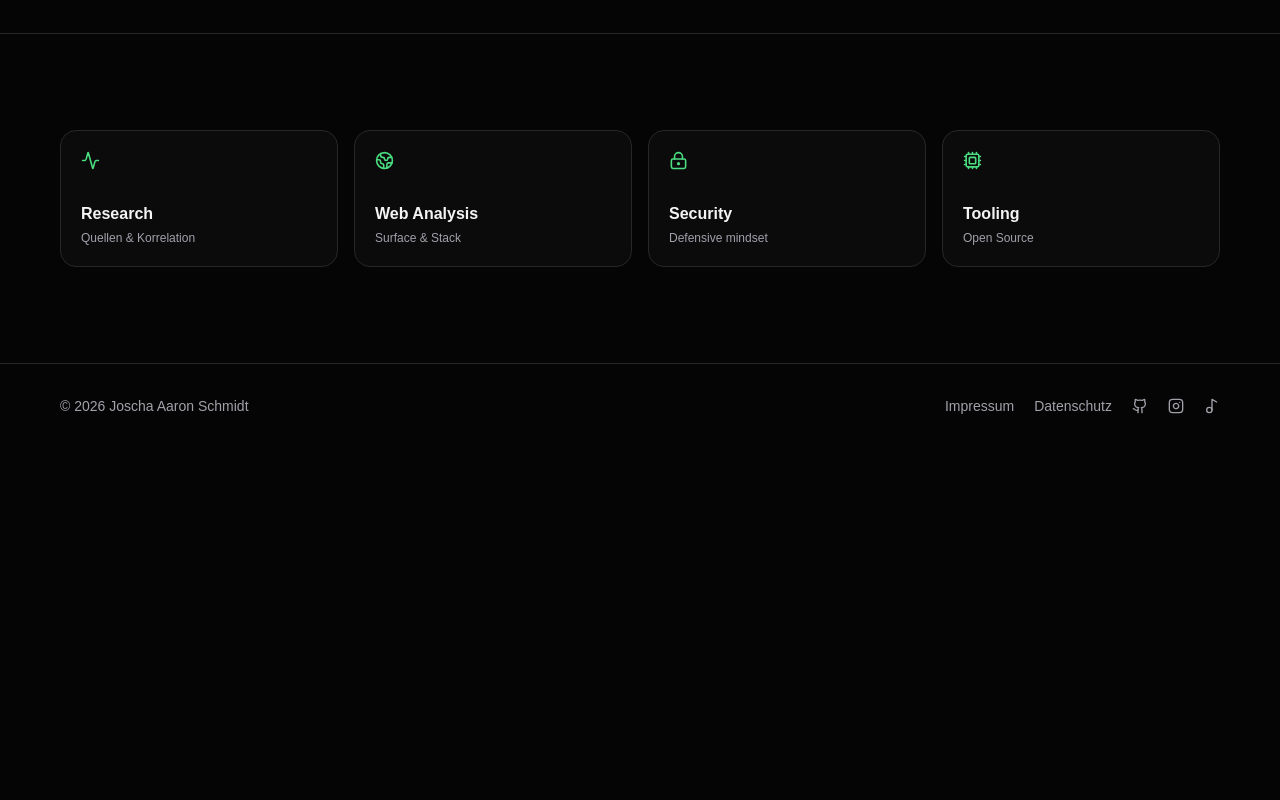
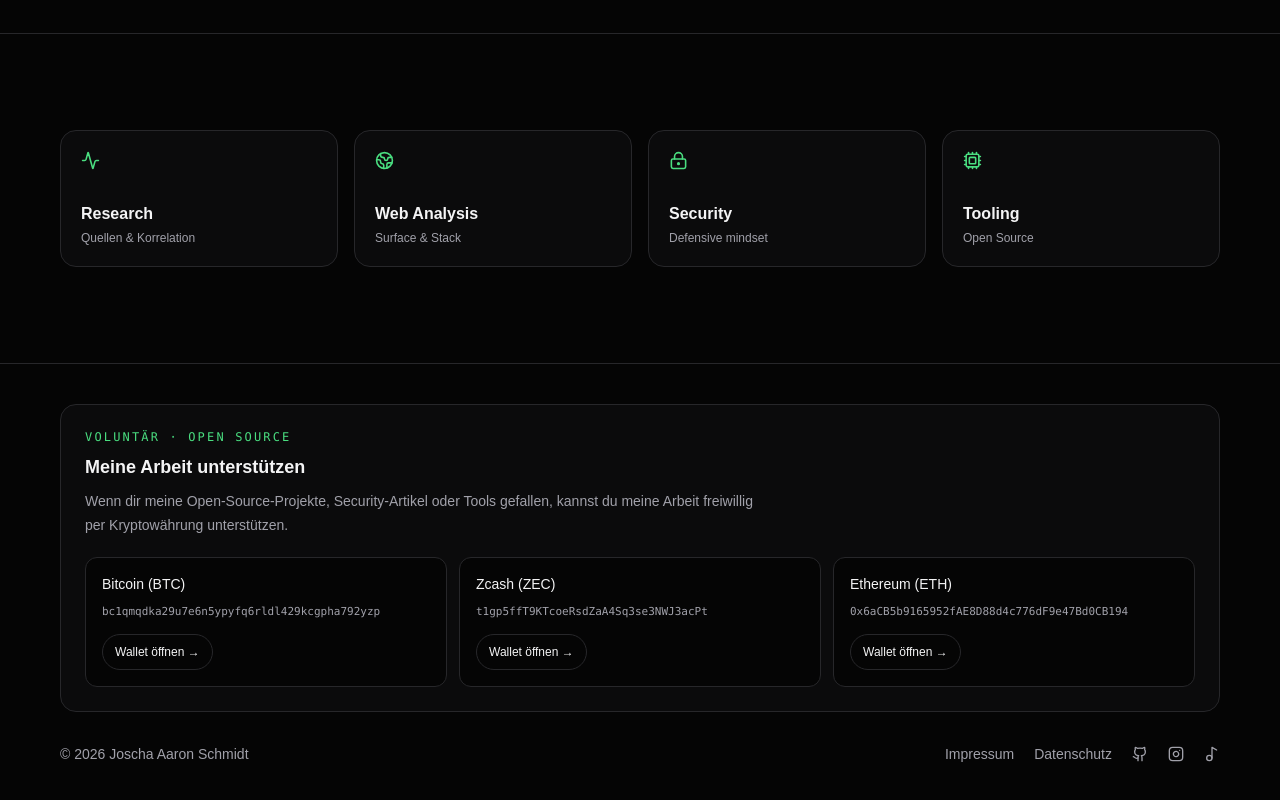
Before and after one commit to aaron0sec/webseite, a Next.js app: page / in a window 1280 px wide. Shown: the part 2085-2885 px from the top of the page. Before the commit the page ends 2533 px from the top, so only its background shows below. Built offline with nearby package versions, Linux system fonts and the light colour scheme.

Commit message:
feat: add crypto donations to Next.js footer

```diff
--- a/src/components/site-footer.tsx
+++ b/src/components/site-footer.tsx
@@ -1,5 +1,40 @@
 import { Github, Instagram, Music2 } from "lucide-react";
 
+const donations = [
+  { name: "Bitcoin (BTC)", address: "bc1qmqdka29u7e6n5ypyfq6rldl429kcgpha792yzp", scheme: "bitcoin" },
+  { name: "Zcash (ZEC)", address: "t1gp5ffT9KTcoeRsdZaA4Sq3se3NWJ3acPt", scheme: "zcash" },
+  { name: "Ethereum (ETH)", address: "0x6aCB5b9165952fAE8D88d4c776dF9e47Bd0CB194", scheme: "ethereum" },
+];
+
 export function SiteFooter() {
-  return <footer className="border-t border-[var(--border)]"><div className="container flex flex-col gap-4 py-8 text-sm text-[var(--muted)] sm:flex-row sm:items-center sm:justify-between"><span>© 2026 Joscha Aaron Schmidt</span><div className="flex items-center gap-5"><a href="/impressum">Impressum</a><a href="/datenschutz">Datenschutz</a><a href="https://github.com/aaron0sec" target="_blank" rel="noreferrer" aria-label="GitHub"><Github size={16}/></a><a href="https://www.instagram.com/linux_aaron/" target="_blank" rel="noreferrer" aria-label="Instagram"><Instagram size={16}/></a><a href="https://www.tiktok.com/@linux_aaron" target="_blank" rel="noreferrer" aria-label="TikTok"><Music2 size={16}/></a></div></div></footer>;
+  return (
+    <footer className="border-t border-[var(--border)]">
+      <div className="container py-10">
+        <div className="mb-8 rounded-2xl border border-[var(--border)] bg-[var(--surface)] p-5 sm:p-6">
+          <p className="font-mono text-xs tracking-[0.18em] text-[var(--accent)]">VOLUNTÄR · OPEN SOURCE</p>
+          <h2 className="mt-2 text-lg font-semibold text-[var(--text)]">Meine Arbeit unterstützen</h2>
+          <p className="mt-2 max-w-2xl text-sm leading-6 text-[var(--muted)]">Wenn dir meine Open-Source-Projekte, Security-Artikel oder Tools gefallen, kannst du meine Arbeit freiwillig per Kryptowährung unterstützen.</p>
+          <div className="mt-5 grid gap-3 lg:grid-cols-3">
+            {donations.map((donation) => (
+              <div key={donation.name} className="rounded-xl border border-[var(--border)] bg-[var(--bg)] p-4">
+                <p className="text-sm font-medium text-[var(--text)]">{donation.name}</p>
+                <button type="button" onClick={() => navigator.clipboard?.writeText(donation.address)} className="mt-2 block w-full break-all text-left font-mono text-[11px] leading-5 text-[var(--muted)] hover:text-[var(--accent)]" title="Adresse kopieren">{donation.address}</button>
+                <a href={`${donation.scheme}:${donation.address}`} className="mt-3 inline-flex min-h-9 items-center rounded-full border border-[var(--border)] px-3 py-1.5 text-xs font-medium text-[var(--text)] hover:border-[var(--accent)]">Wallet öffnen →</a>
+              </div>
+            ))}
+          </div>
+        </div>
+        <div className="flex flex-col gap-4 text-sm text-[var(--muted)] sm:flex-row sm:items-center sm:justify-between">
+          <span>© 2026 Joscha Aaron Schmidt</span>
+          <div className="flex items-center gap-5">
+            <a href="/impressum">Impressum</a>
+            <a href="/datenschutz">Datenschutz</a>
+            <a href="https://github.com/aaron0sec" target="_blank" rel="noreferrer" aria-label="GitHub"><Github size={16}/></a>
+            <a href="https://www.instagram.com/linux_aaron/" target="_blank" rel="noreferrer" aria-label="Instagram"><Instagram size={16}/></a>
+            <a href="https://www.tiktok.com/@linux_aaron" target="_blank" rel="noreferrer" aria-label="TikTok"><Music2 size={16}/></a>
+          </div>
+        </div>
+      </div>
+    </footer>
+  );
 }
```
